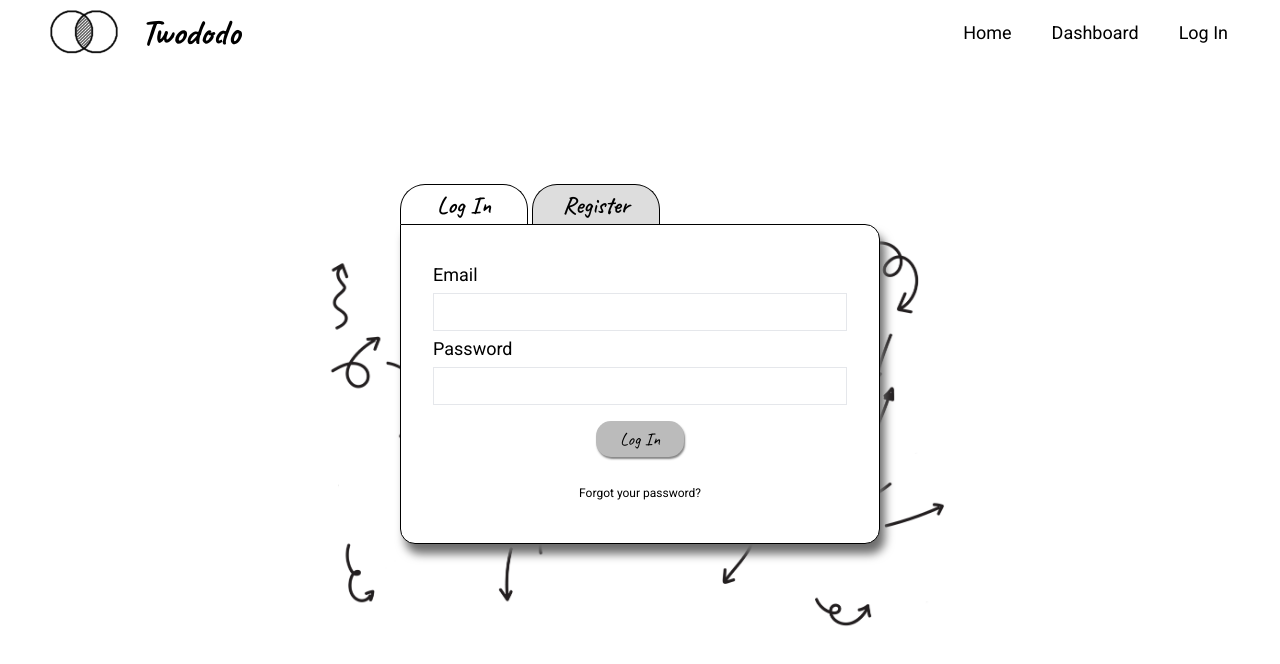
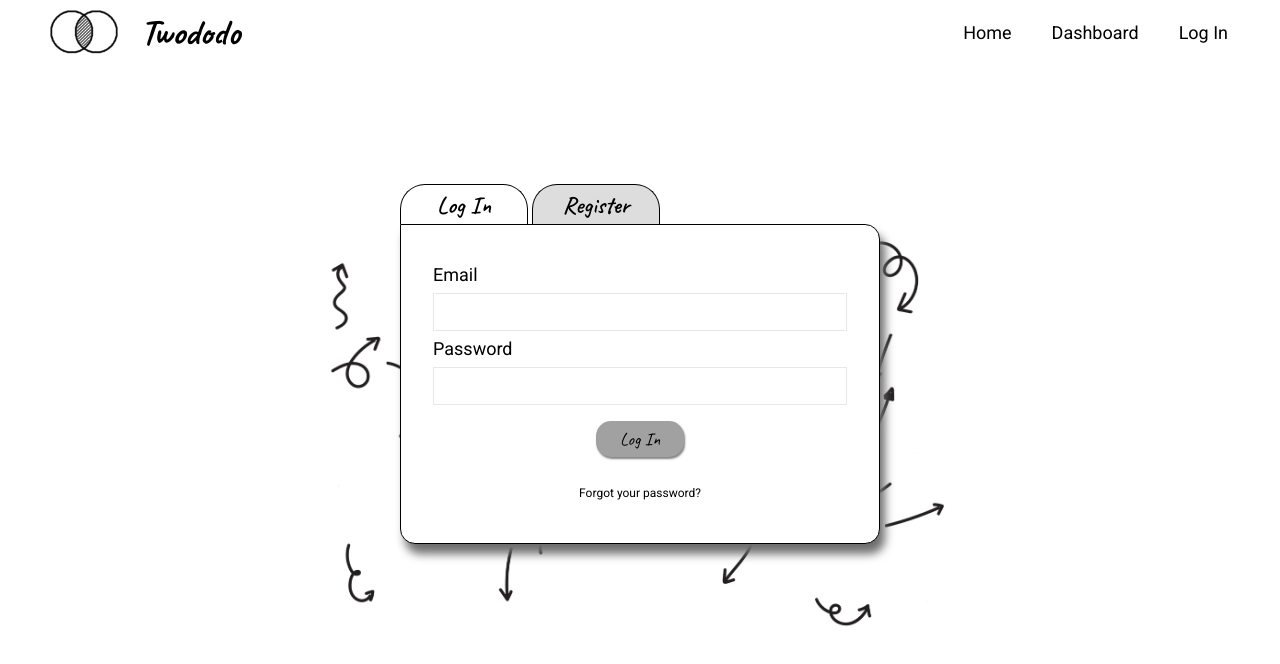
Before and after one commit to marnamrs/twododo, a Vue app: page /Auth/Login in a window 1280 px wide. In both pictures the pointer is over the button "Log In". Shown: the top 664 px of the page. Built offline with nearby package versions, Linux system fonts and the light colour scheme; no server answers.

Commit message:
tweak log/register buttons

```diff
--- a/src/views/LogView.vue
+++ b/src/views/LogView.vue
@@ -51,12 +51,12 @@ export default {
 #button {
         white-space: nowrap;
         border-radius: 15px;
-        background-color: rgb(226, 226, 226);
+        background-color: rgb(241, 241, 241);
         box-shadow: 2px 5px 5px rgba(145, 145, 145, 0.863);
 }
 
 #button:hover {
-        background-color: rgb(187, 187, 187);
+        background-color: rgb(161, 161, 161);
         box-shadow: 1px 2px 2px rgba(112, 112, 112, 0.863);
 
 }
--- a/src/views/RegisterView.vue
+++ b/src/views/RegisterView.vue
@@ -43,12 +43,12 @@ export default {
 #button {
         white-space: nowrap;
         border-radius: 15px;
-        background-color: rgb(226, 226, 226);
+        background-color: rgb(241, 241, 241);
         box-shadow: 2px 5px 5px rgba(145, 145, 145, 0.863);
 }
 
 #button:hover {
-        background-color: rgb(187, 187, 187);
+        background-color: rgb(161, 161, 161);
         box-shadow: 1px 2px 2px rgba(112, 112, 112, 0.863);
 
 }
```
